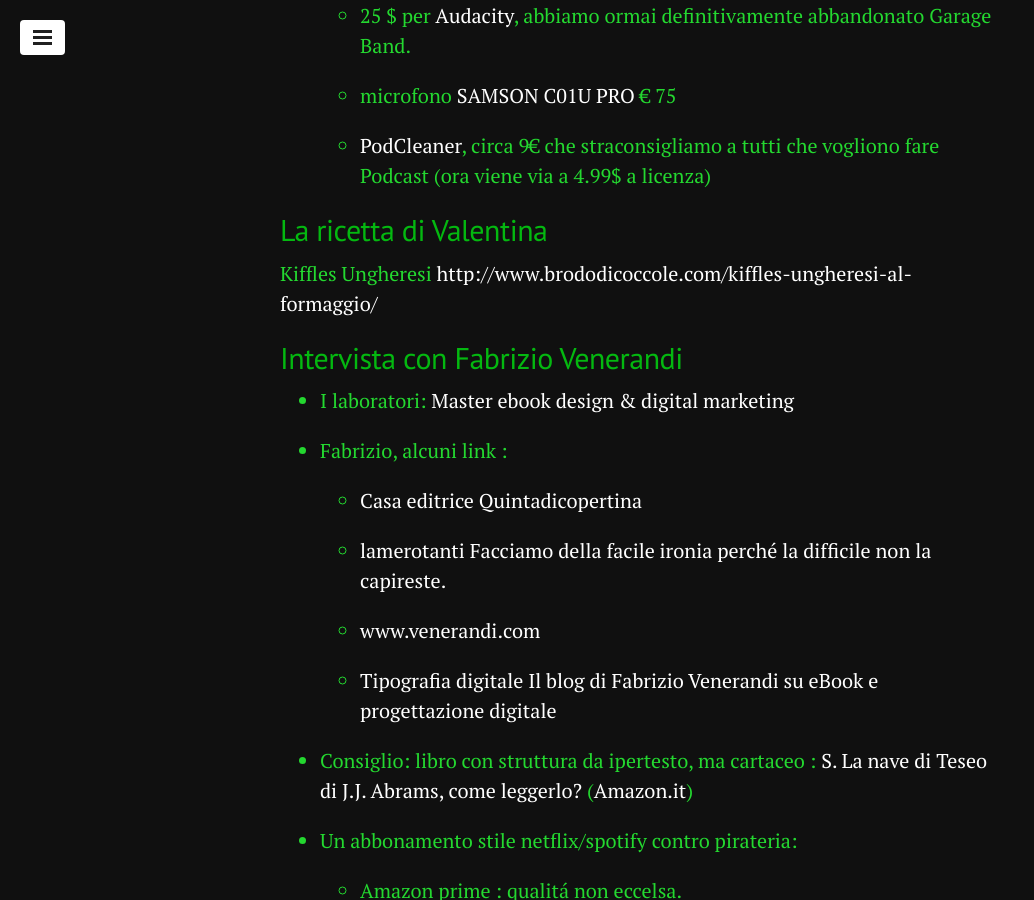
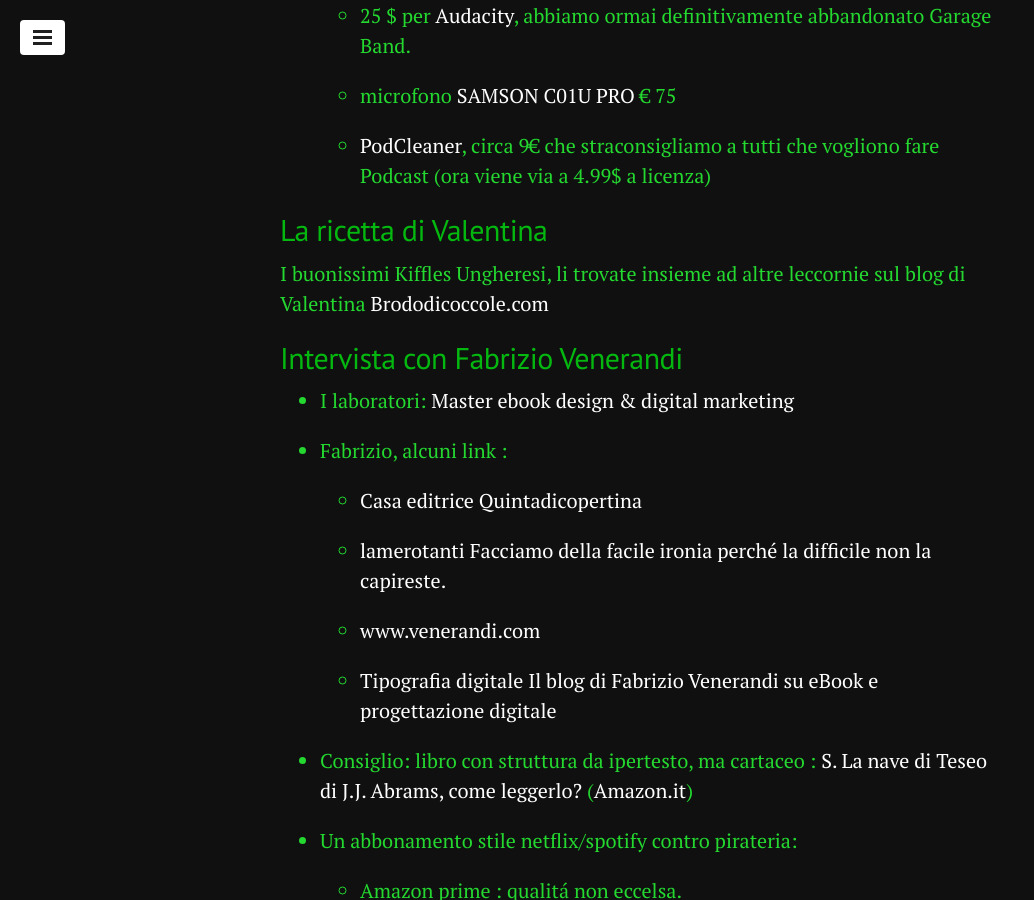
Before and after one commit to geekcookies/geekcookies.github.io, a Jekyll site: the page built from _posts/2015-12-21-episodio-12.md, in a window 1280 px wide and 900 px high, scrolled down 956 px. Shown: the whole window, without its empty margins (0-1034 px from the left). Built offline with Jekyll 4.4.1, drawn with Linux system fonts in a browser that asks for light colours; nearby versions of some CDN libraries; comment, search, counter and statistics services are not loaded; some of the changed text lies outside the part shown.

Commit message:
first ep.12 typos :-)

```diff
--- a/_posts/2015-12-21-episodio-12.md
+++ b/_posts/2015-12-21-episodio-12.md
@@ -49,7 +49,7 @@
 
 ## La ricetta di Valentina
 
-Kiffles Ungheresi [http://www.brododicoccole.com/kiffles-ungheresi-al-formaggio/](http://www.brododicoccole.com/kiffles-ungheresi-al-formaggio/)
+I buonissimi Kiffles Ungheresi, li trovate insieme ad altre leccornie sul blog di Valentina [Brododicoccole.com](http://www.brododicoccole.com/kiffles-ungheresi-al-formaggio/)
 
 ## Intervista con Fabrizio Venerandi
 
```
Also changed, not shown: other parts of _posts/2015-12-21-episodio-12.md (+1 -1 lines).
